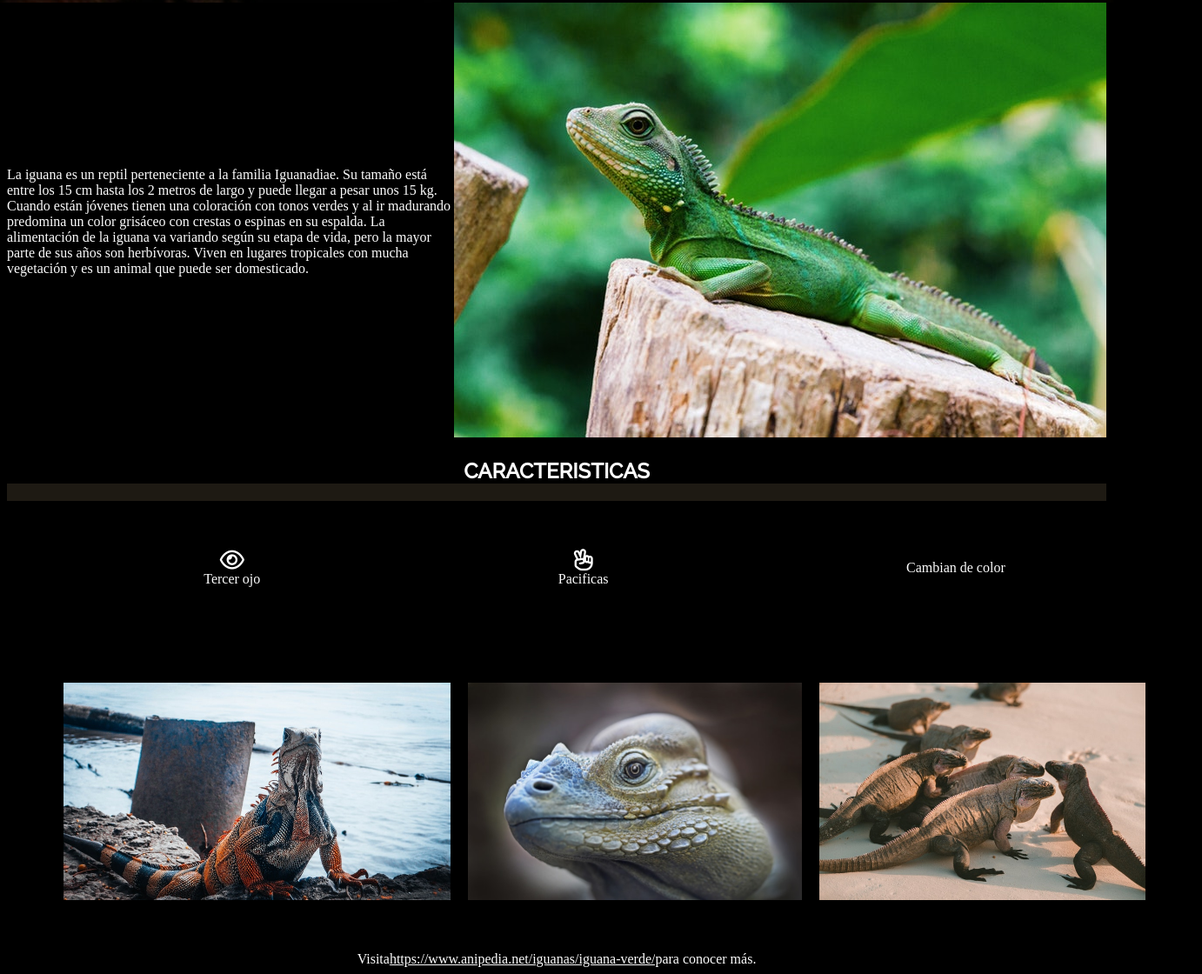
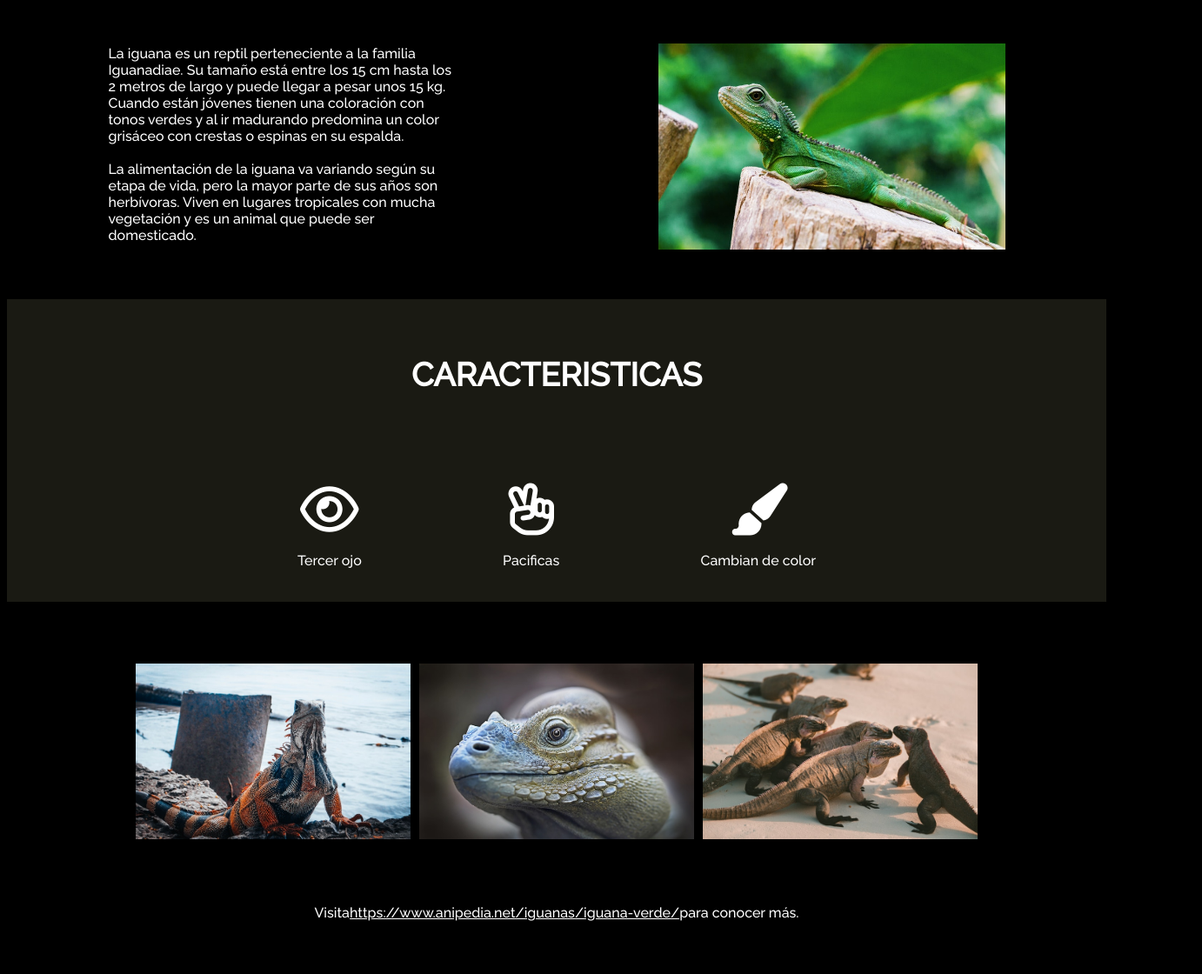
Before and after one commit to JairoMaxter/desafio_igua_html_css, a plain HTML site: page index.html in a window 1280 px wide. Shown: the part 812-1932 px from the top of the page at 87% size, 1382 px wide, since content can reach past the window. After the commit the page ends 1879 px from the top, so only its background shows below. Drawn offline with Linux system fonts and the light colour scheme.

Commit message:
ultimos ajustes 20220212

```diff
--- a/Assets_Iguana_Page/css/styles.css
+++ b/Assets_Iguana_Page/css/styles.css
@@ -1,14 +1,17 @@
 * {
-    background-color: black;
-    color: #fdfdfd;
-    border-color: blue;
+    background-color: #000000;
+    color: #ffffff;
+    font-family: 'Raleway', sans-serif;
+    /*border-color: rgb(255, 0, 0);
+    border-width: 1px;
+    border-style: solid;*/
 
 }
 
 #h1_seccion_1 {
     text-align: center;
-    font-family: 'Raleway', sans-serif, 'light300';
-    letter-spacing: 0px;
+    font-size: 25px;
+    font-family: 'Raleway', sans-serif;
     color: #ffffff;
 }
 
@@ -18,48 +21,79 @@
     align-items: center;
 }
 
-.un_item{
-    width: 100%;
+.un_item {
+    object-fit: cover;
     display: flex;
     justify-content: center;
     align-items: center;
 }
 
-.un_item div {
-    width: 5%;
-    height: 400px;
+.un_item_texto{
+   height: 73px;
+   display: flex;
+   justify-content: center;
+   align-items: center;
 }
 
 .dos_items {
-    width: 100%;
+    width: auto;
+    height: 348px;
     display: flex;
     justify-content: space-around;
     align-items: center;
 }
 
-.un_item div {
-    width: 40%;
-    height: 400px;
+.tres_items {
+    width: auto;
+    height: 348px;
+    display: flex;
+    justify-content: center;
+    align-items: center;
+    text-align: center;
 }
 
-.tres_items {
-    width: 100%;
-    padding: 55px;
+.ico {
+    font-size: 60px !important;
+}
+
+.color_distinto {
+    background-color: #1a1a13 !important;
+
+}
+
+.dos_img {
+    height: 237px;
+    width: 399px;
+    font-size: 16px;
+    object-fit: cover;
+    margin: 10px;
+}
+
+.tres_img {
+    height: 202px;
+    width: 316px;
+    object-fit: cover;
+    padding: 5px;
+}
+
+.tres_iconos {
+    width: 60%;
+    height: 30%;
     display: flex;
     justify-content: space-around;
     align-items: center;
     text-align: center;
 }
 
-.fa-regular {
-  font-size: 25px;
+.dos_items_sobre {
+    height: 348px;
+    display: flex;
+    flex-direction: column;
+    justify-content: space-around;
+    align-items: center;
+    text-align: center;
 }
 
-.color_distinto {
-    background-color: #1e1a13 !important;
-
-}
-
-.tres_img {
-    height: 250px;
-}
+/*p {background-color: red;}*/
+/*.test1 {background-color: blue;}*/
+/*#test2 {background-color: chartreuse;}*/
--- a/index.html
+++ b/index.html
@@ -18,8 +18,8 @@
 <body>
     <!--seccion 1 titulo principal-->
 
-    <div class="un_item" id="h1_seccion_1">
-        <h1>IGUANA</h1>
+    <div class="un_item_texto" id="h1_seccion_1">
+        <h1>IGUANAS</h1>
     </div>
 
     <!--seccion 2-->
@@ -32,35 +32,33 @@
 
     <div class="dos_items">
         <div>
-            <p>La iguana es un reptil perteneciente a la familia Iguanadiae. Su tamaño está entre los 15 cm hasta los 2
+            <p class="dos_img">La iguana es un reptil perteneciente a la familia Iguanadiae. Su tamaño está entre los 15 cm hasta los 2
                 metros de largo y puede llegar a pesar unos 15 kg. Cuando están jóvenes tienen una coloración con tonos
-                verdes y al ir madurando predomina un color grisáceo con crestas o espinas en su espalda. La
+                verdes y al ir madurando predomina un color grisáceo con crestas o espinas en su espalda.<br><br>La
                 alimentación de la iguana va variando según su etapa de vida, pero la mayor parte de sus años son
                 herbívoras. Viven en lugares tropicales con mucha vegetación y es un animal que puede ser domesticado.
             </p>
         </div>
-        <div>
-            <img src="Assets_Iguana_Page\img\iguana-1.jpg"></img>
+        <div >
+            <img class="dos_img" src="Assets_Iguana_Page\img\iguana-1.jpg"></img>
         </div>
     </div>
 
     <!--seccion 4 titulo, tres fa icons y sus respectivos span-->
 
-    <div class="color_distinto">
-        <div class="title_format" id="h1_seccion_1">
-            <h2>CARACTERISTICAS</h2>
+    <div class="color_distinto dos_items_sobre">
+        <div class="title_format color_distinto" id="h1_seccion_1">
+            <h2 class="color_distinto">CARACTERISTICAS</h2>
         </div>
-        <div class="tres_items">
-            <div>
-                <span><i class="fa-regular fa-eye"></i><br>Tercer ojo</span>
+        <div class="tres_iconos color_distinto">
+            <div class="color_distinto">
+                <span class="color_distinto"><i class="far fa-eye ico color_distinto"></i><br><br>Tercer ojo</span>
             </div>
-            <div>
-                <i></i>
-                <span><i class="fa-regular fa-hand-peace"></i><br>Pacificas</span>
+            <div class="color_distinto">
+                <span class="color_distinto"><i class="far fa-hand-peace ico color_distinto"></i><br><br>Pacificas</span>
             </div>
-            <div>
-                <i></i>
-                <span>Cambian de color</span>
+            <div class="color_distinto">
+                <span class="color_distinto"><i class="fas fa-paint-brush ico color_distinto"></i><br><br>Cambian de color</span>
             </div>
         </div>
     </div>
@@ -88,6 +86,14 @@
         <span> para conocer más.</span>
     </div>
 
+    <!--seccion 7 test-->
+
+<!--     <div>
+        <p class="test1" id="test2">Lorem ipsum dolor sit amet consectetur, adipisicing elit. Possimus, nihil? Culpa, dicta dolore! Praesentium
+            velit temporibus, officiis voluptatum exercitationem, asperiores debitis deleniti corporis veritatis culpa
+            fugiat laborum blanditiis, repudiandae voluptate!</p>
+    </div> -->
+
 </body>
 
 </html>
```
